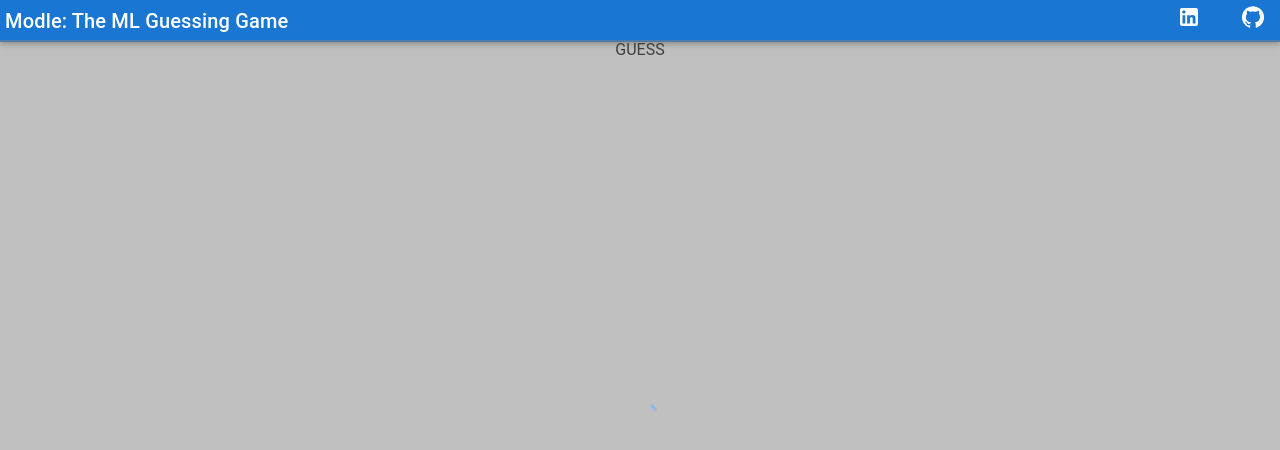
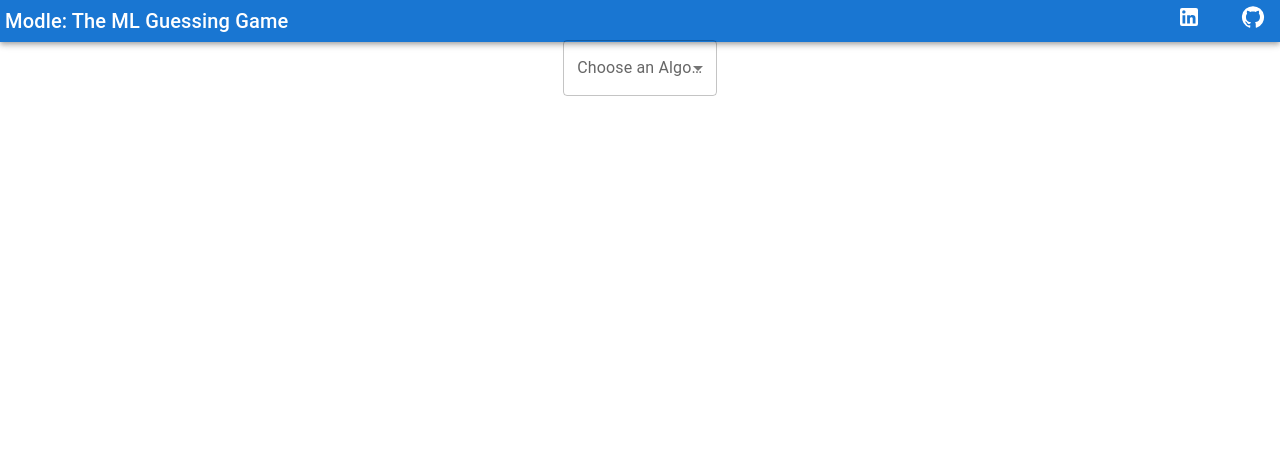
Before and after one commit to ldtcooper/ml-guessing-game, a React (Create React App) app in the folder frontend/: page / in a window 1280 px wide. Shown: the top 450 px of the page. Built offline with nearby package versions, Linux system fonts and the light colour scheme.

Commit message:
Add dropdown and success subcomponents to guesser

```diff
--- /dev/null
+++ b/frontend/src/features/controls/dropdown.tsx
@@ -0,0 +1,34 @@
+import * as React from 'react';
+import Box from '@mui/material/Box';
+import InputLabel from '@mui/material/InputLabel';
+import MenuItem from '@mui/material/MenuItem';
+import FormControl from '@mui/material/FormControl';
+import Select, { SelectChangeEvent } from '@mui/material/Select';
+import { useAppDispatch, useAppSelector } from '../../app/hooks';
+import { selectGuess, setAnswer } from '../guesser/guesserSlice';
+
+function Dropdown() {
+    const { answer, options } = useAppSelector(selectGuess);
+    const dispatch = useAppDispatch();
+
+    return (
+        <Box sx={{ minWidth: 120 }}>
+            <FormControl sx={{ width: '12%' }}>
+                <InputLabel id="demo-simple-select-label">Choose an Algorithm</InputLabel>
+                <Select
+                    labelId="demo-simple-select-label"
+                    id="demo-simple-select"
+                    value={answer}
+                    label="Age"
+                    onChange={(e => dispatch(setAnswer(e.target.value)))}
+                >
+                    {
+                        options.map((el) => <MenuItem value={el} key={el}> {el}</MenuItem>)
+                    }
+                </Select>
+            </FormControl>
+        </Box >
+    );
+}
+
+export default Dropdown;
--- a/frontend/src/features/guesser/Guesser.tsx
+++ b/frontend/src/features/guesser/Guesser.tsx
@@ -1,11 +1,19 @@
 import * as React from 'react';
 import Box from '@mui/material/Box';
 import Typography from '@mui/material/Typography';
+import { selectGuess } from './guesserSlice';
+import { useAppSelector } from '../../app/hooks';
+import Success from '../success/success';
+import Dropdown from '../controls/dropdown';
+
 
 function Guesser() {
+    const { options, graph, isCorrect } = useAppSelector(selectGuess);
     return (
         <Box>
-            GUESS
+            {isCorrect == null ? null : <Success />}
+            <div id='graph-container' />
+            <Dropdown />
         </Box>
     );
 }
--- a/frontend/src/features/loading/Loading.tsx
+++ b/frontend/src/features/loading/Loading.tsx
@@ -6,8 +6,7 @@ import { useAppSelector } from '../../app/hooks';
 import { selectLoading } from './loadingSlice';
 
 function Loading() {
-    const loading = useAppSelector(selectLoading);
-
+    const { loading } = useAppSelector(selectLoading);
     return (
         loading ? (
             <Box sx={{
--- a/frontend/src/features/loading/loadingSlice.ts
+++ b/frontend/src/features/loading/loadingSlice.ts
@@ -6,7 +6,7 @@ export interface LoadingState {
 };
 
 const initialState: LoadingState = {
-    loading: true,
+    loading: false,
 };
 
 export const loadingSlice = createSlice({
--- /dev/null
+++ b/frontend/src/features/success/success.tsx
@@ -0,0 +1,20 @@
+import * as React from 'react';
+import { selectGuess } from '../guesser/guesserSlice';
+import { useAppSelector } from '../../app/hooks';
+
+import Typography from '@mui/material/Typography';
+import Box from '@mui/material/Box';
+
+function Success() {
+    const { answer, isCorrect } = useAppSelector(selectGuess);
+    return (
+        <Box>
+            <Typography variant='h2'>{isCorrect ? 'Correct!' : 'Incorrect!'}</Typography>
+            {isCorrect ? null : <Typography variant='h5'>The correct answer was "{answer}".</Typography>}
+        </Box>
+
+    )
+
+}
+
+export default Success;
```
